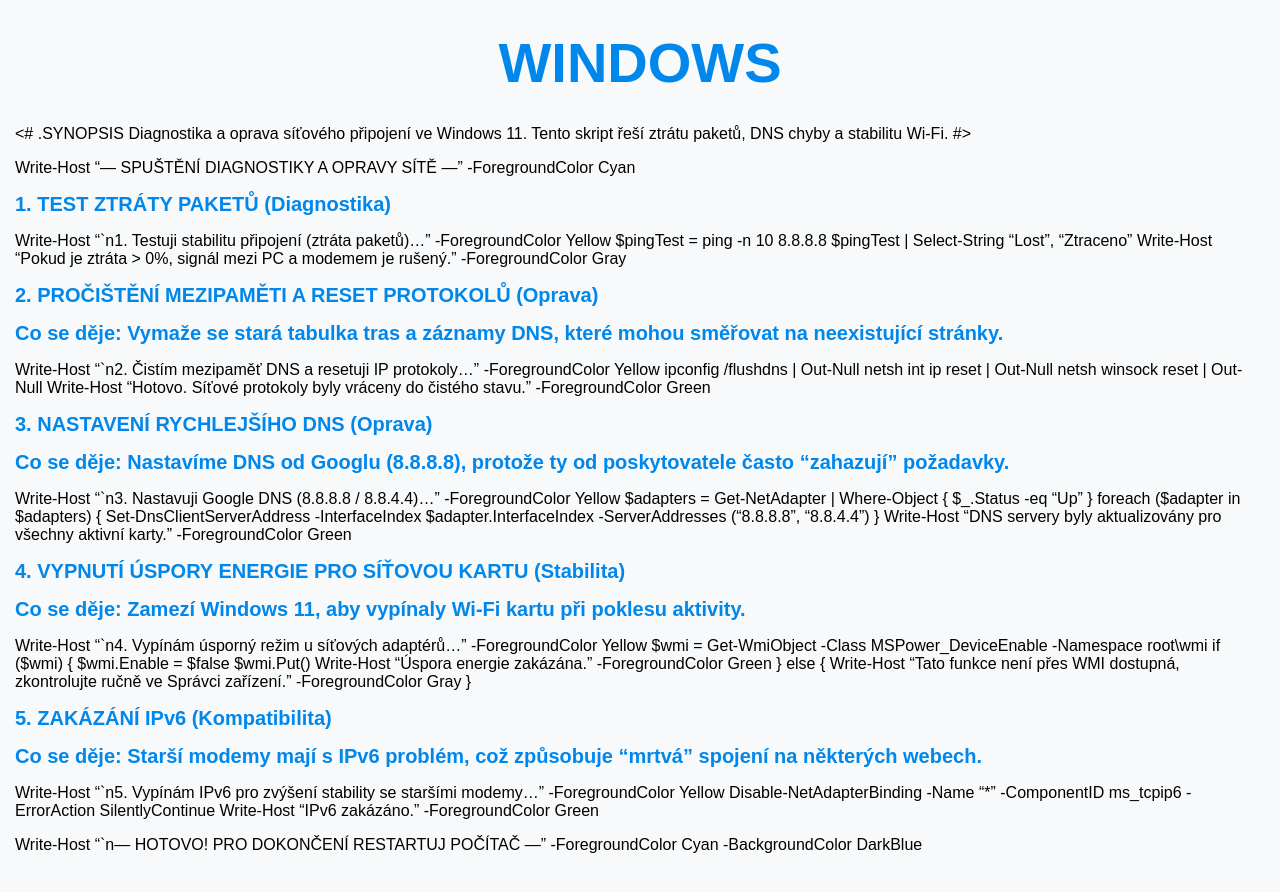
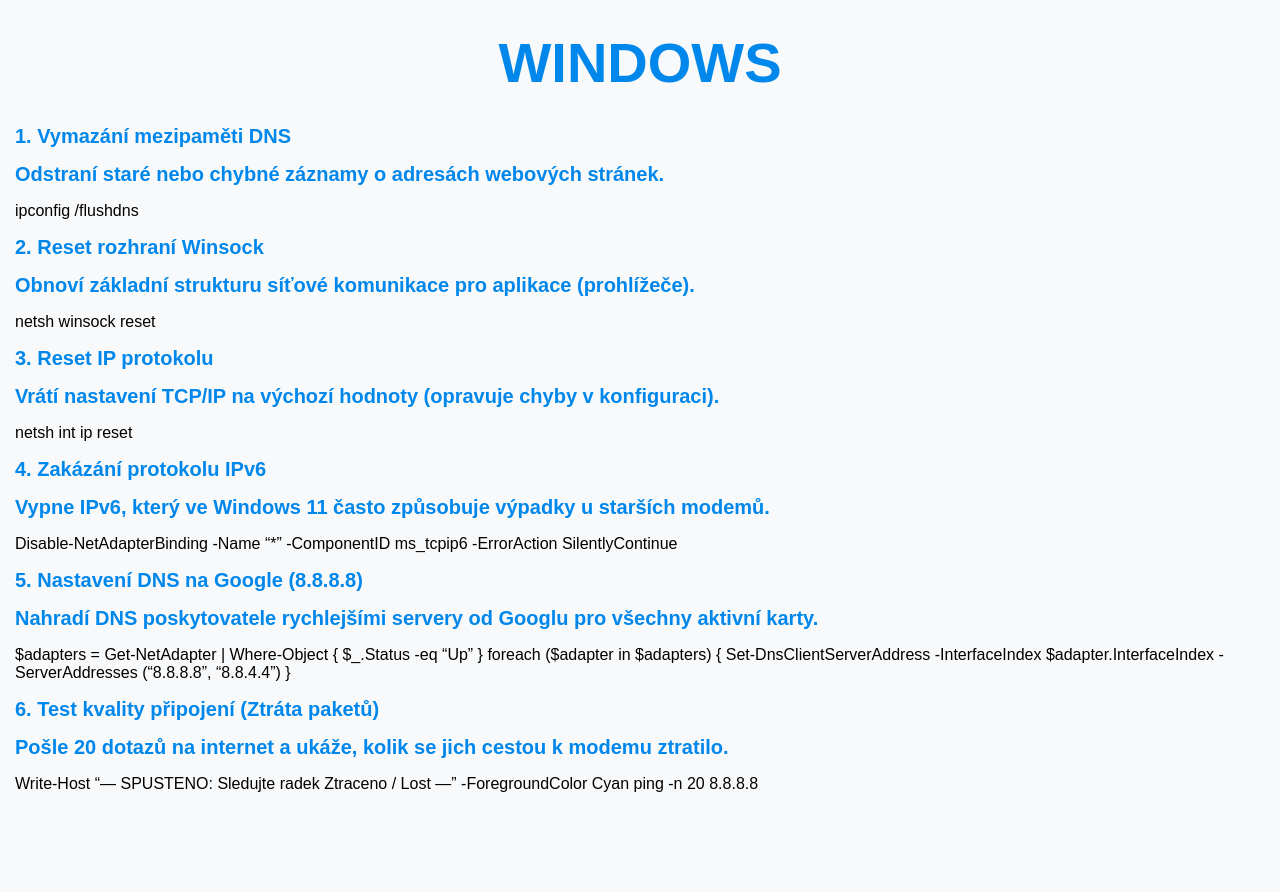
Before and after one commit to bedjan/bedjan.github.io, a Jekyll site: the page built from windows.md, in a window 1280 px wide. Shown: the top 892 px of the page. Built offline with Jekyll 4.4.1, drawn with Linux system fonts in a browser that asks for light colours; our own code applies the rules of GitHub Pages for plain Markdown files.

Commit message:
Update windows.md

```diff
--- a/windows.md
+++ b/windows.md
@@ -1,50 +1,27 @@
-<#
-.SYNOPSIS
-    Diagnostika a oprava síťového připojení ve Windows 11.
-    Tento skript řeší ztrátu paketů, DNS chyby a stabilitu Wi-Fi.
-#>
+# 1. Vymazání mezipaměti DNS
+# Odstraní staré nebo chybné záznamy o adresách webových stránek.
+ipconfig /flushdns
 
-Write-Host "--- SPUŠTĚNÍ DIAGNOSTIKY A OPRAVY SÍTĚ ---" -ForegroundColor Cyan
+# 2. Reset rozhraní Winsock
+# Obnoví základní strukturu síťové komunikace pro aplikace (prohlížeče).
+netsh winsock reset
 
-# 1. TEST ZTRÁTY PAKETŮ (Diagnostika)
-Write-Host "`n1. Testuji stabilitu připojení (ztráta paketů)..." -ForegroundColor Yellow
-$pingTest = ping -n 10 8.8.8.8
-$pingTest | Select-String "Lost", "Ztraceno"
-Write-Host "Pokud je ztráta > 0%, signál mezi PC a modemem je rušený." -ForegroundColor Gray
+# 3. Reset IP protokolu
+# Vrátí nastavení TCP/IP na výchozí hodnoty (opravuje chyby v konfiguraci).
+netsh int ip reset
 
-# 2. PROČIŠTĚNÍ MEZIPAMĚTI A RESET PROTOKOLŮ (Oprava)
-# Co se děje: Vymaže se stará tabulka tras a záznamy DNS, které mohou směřovat na neexistující stránky.
-Write-Host "`n2. Čistím mezipaměť DNS a resetuji IP protokoly..." -ForegroundColor Yellow
-ipconfig /flushdns | Out-Null
-netsh int ip reset | Out-Null
-netsh winsock reset | Out-Null
-Write-Host "Hotovo. Síťové protokoly byly vráceny do čistého stavu." -ForegroundColor Green
+# 4. Zakázání protokolu IPv6
+# Vypne IPv6, který ve Windows 11 často způsobuje výpadky u starších modemů.
+Disable-NetAdapterBinding -Name "*" -ComponentID ms_tcpip6 -ErrorAction SilentlyContinue
 
-# 3. NASTAVENÍ RYCHLEJŠÍHO DNS (Oprava)
-# Co se děje: Nastavíme DNS od Googlu (8.8.8.8), protože ty od poskytovatele často "zahazují" požadavky.
-Write-Host "`n3. Nastavuji Google DNS (8.8.8.8 / 8.8.4.4)..." -ForegroundColor Yellow
+# 5. Nastavení DNS na Google (8.8.8.8)
+# Nahradí DNS poskytovatele rychlejšími servery od Googlu pro všechny aktivní karty.
 $adapters = Get-NetAdapter | Where-Object { $_.Status -eq "Up" }
 foreach ($adapter in $adapters) {
     Set-DnsClientServerAddress -InterfaceIndex $adapter.InterfaceIndex -ServerAddresses ("8.8.8.8", "8.8.4.4")
 }
-Write-Host "DNS servery byly aktualizovány pro všechny aktivní karty." -ForegroundColor Green
 
-# 4. VYPNUTÍ ÚSPORY ENERGIE PRO SÍŤOVOU KARTU (Stabilita)
-# Co se děje: Zamezí Windows 11, aby vypínaly Wi-Fi kartu při poklesu aktivity.
-Write-Host "`n4. Vypínám úsporný režim u síťových adaptérů..." -ForegroundColor Yellow
-$wmi = Get-WmiObject -Class MSPower_DeviceEnable -Namespace root\wmi
-if ($wmi) {
-    $wmi.Enable = $false
-    $wmi.Put()
-    Write-Host "Úspora energie zakázána." -ForegroundColor Green
-} else {
-    Write-Host "Tato funkce není přes WMI dostupná, zkontrolujte ručně ve Správci zařízení." -ForegroundColor Gray
-}
-
-# 5. ZAKÁZÁNÍ IPv6 (Kompatibilita)
-# Co se děje: Starší modemy mají s IPv6 problém, což způsobuje "mrtvá" spojení na některých webech.
-Write-Host "`n5. Vypínám IPv6 pro zvýšení stability se staršími modemy..." -ForegroundColor Yellow
-Disable-NetAdapterBinding -Name "*" -ComponentID ms_tcpip6 -ErrorAction SilentlyContinue
-Write-Host "IPv6 zakázáno." -ForegroundColor Green
-
-Write-Host "`n--- HOTOVO! PRO DOKONČENÍ RESTARTUJ POČÍTAČ ---" -ForegroundColor Cyan -BackgroundColor DarkBlue
+# 6. Test kvality připojení (Ztráta paketů)
+# Pošle 20 dotazů na internet a ukáže, kolik se jich cestou k modemu ztratilo.
+Write-Host "--- SPUSTENO: Sledujte radek Ztraceno / Lost ---" -ForegroundColor Cyan
+ping -n 20 8.8.8.8
```
